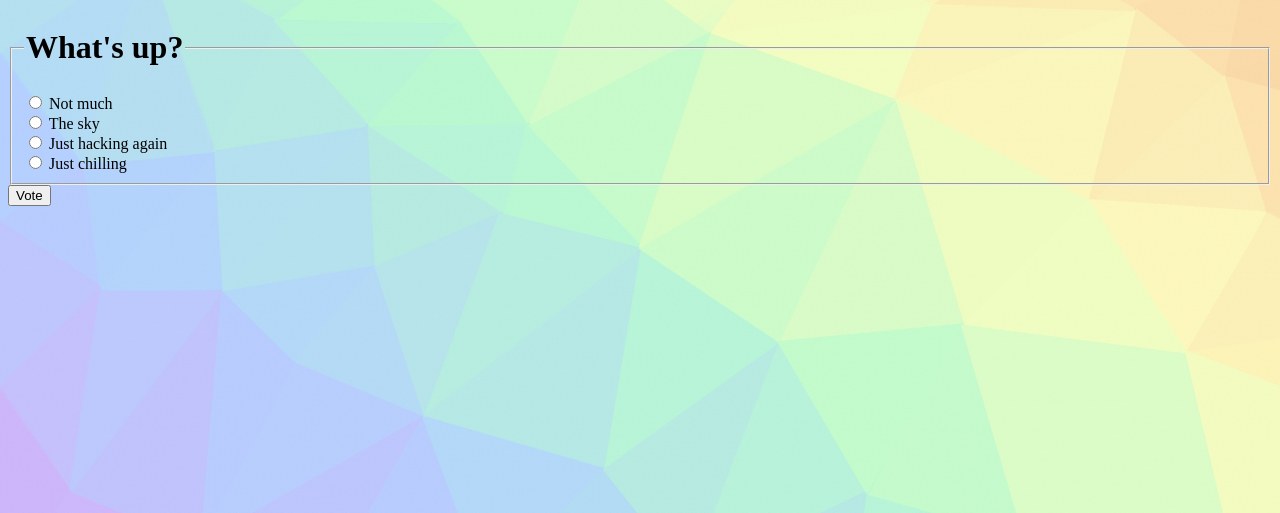
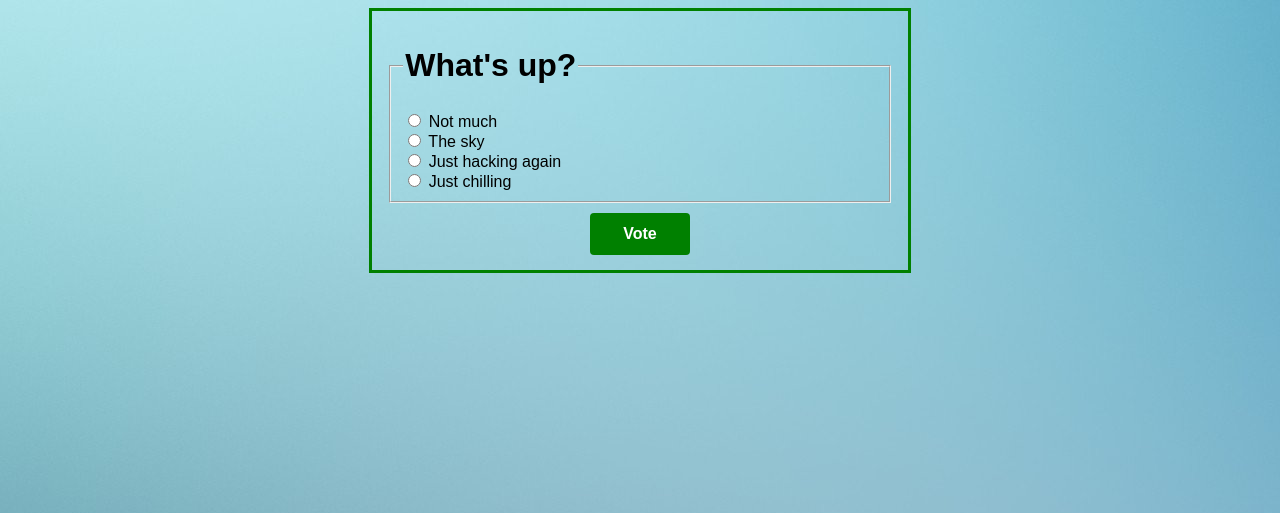
Before and after one commit to VolodymyrHarasymchuk/django-project, a Django app: page /1/ in a window 1280 px wide. Shown: the top 513 px of the page. Run offline with Django 4.2, Linux system fonts and the light colour scheme; data comes from the database, SQL or seed files in the repository; both versions use the stored data as it was after the commit.

Commit message:
added some css

```diff
--- a/main/static/main/style.css
+++ b/main/static/main/style.css
@@ -3,5 +3,37 @@ li a {
 }
 
 body {
+    font-family: Arial, Helvetica, sans-serif;
     background: white url("images/background.jpg") no-repeat;
 }
+
+.content-container {
+    margin: auto;
+    padding: 15px;
+    width: 40%;
+    border: 3px solid green;
+}
+
+.btn {
+    display: inline-block;
+    outline: 0;
+    border: 0;
+    cursor: pointer;
+    background-color: green;
+    border-radius: 4px;
+    padding: 8px 16px;
+    font-size: 16px;
+    font-weight: 700;
+    color: white;
+    line-height: 26px;
+    width: 100px;
+    text-decoration: none;
+    text-align: center;
+}
+
+.form-btn {
+    margin-top: 10px;
+    display: flex;
+    align-items: center;
+    justify-content: center;
+}
--- a/main/templates/main/base.html
+++ b/main/templates/main/base.html
@@ -10,7 +10,9 @@
         <link rel="stylesheet" href="{% static 'main/style.css' %}">
     </head>
     <body>
-        {% block content %}
-        {% endblock content %}
+        <div class="content-container">
+            {% block content %}
+            {% endblock content %}
+        </div>
     </body>
 </html>
--- a/main/templates/main/detail.html
+++ b/main/templates/main/detail.html
@@ -10,6 +10,6 @@
                 <label for="choice{{ forloop.counter }}">{{ choice.choice_text }}</label><br>
             {% endfor %}
         </fieldset>
-        <input type="submit" value="Vote">
+        <div class="form-btn"><input type="submit" value="Vote" class="btn"></div>
     </form>
 {% endblock content %}
--- a/main/templates/main/index.html
+++ b/main/templates/main/index.html
@@ -4,7 +4,7 @@
     {% if latest_question_list %}
     <ul>
         {% for question in latest_question_list %}
-            <h2><li><a href="{% url 'main:detail' question.id %}">{{ question.question_text }}</a></li></h2>
+            <h1><li><a href="{% url 'main:detail' question.id %}">{{ question.question_text }}</a></li></h1>
         {% endfor %}
     </ul>
     {% else %}
--- a/main/templates/main/results.html
+++ b/main/templates/main/results.html
@@ -8,5 +8,5 @@
     {% endfor %}
     </ul>
 
-    <a href="{% url 'main:detail' question.id %}">Vote again?</a>
+    <div class="form-btn"><a class="btn" href="{% url 'main:detail' question.id %}">Vote again?</a></div>
 {% endblock content %}
```
Also changed, not shown: db.sqlite3, main/static/main/images/background.jpg.
